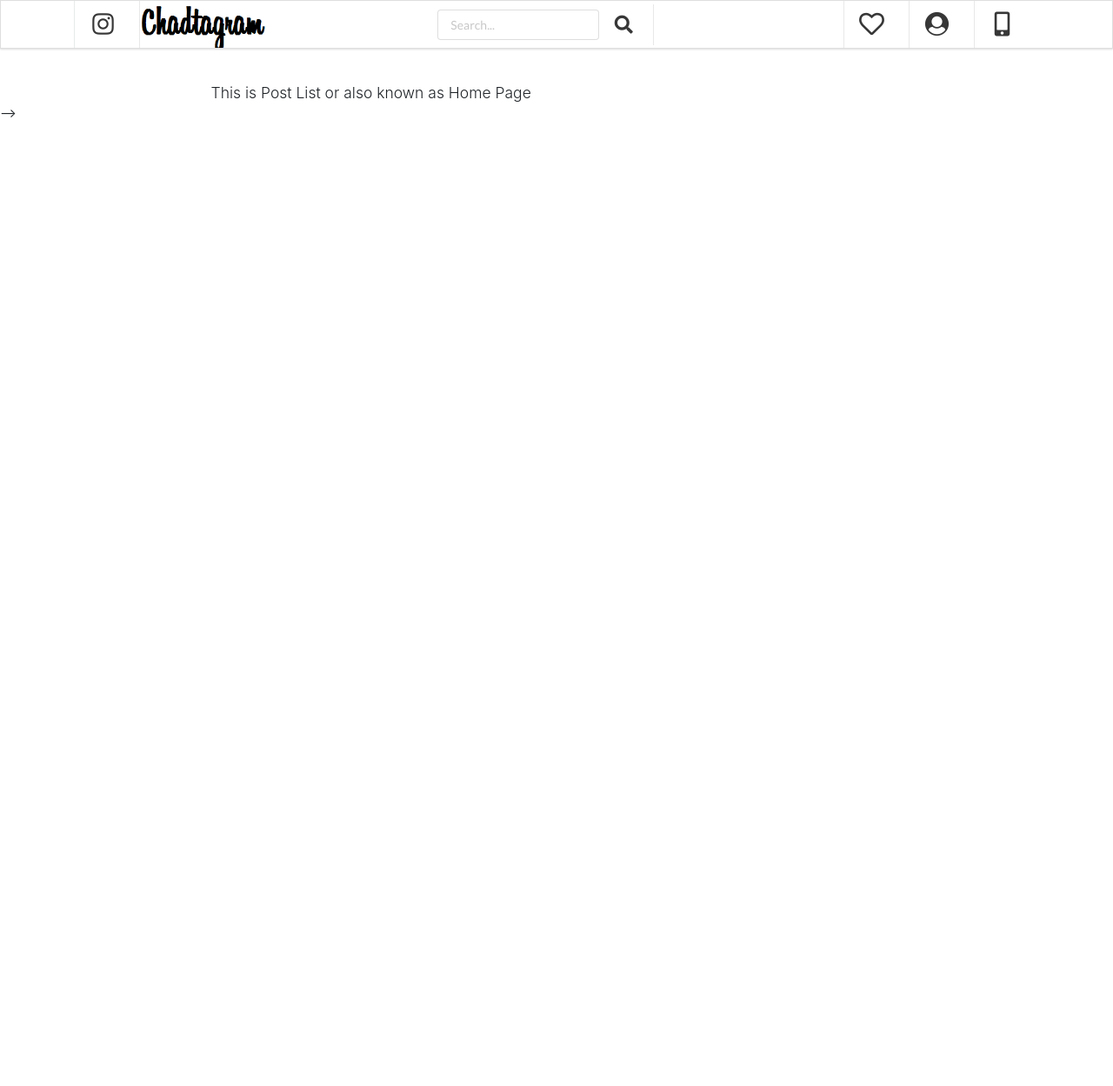
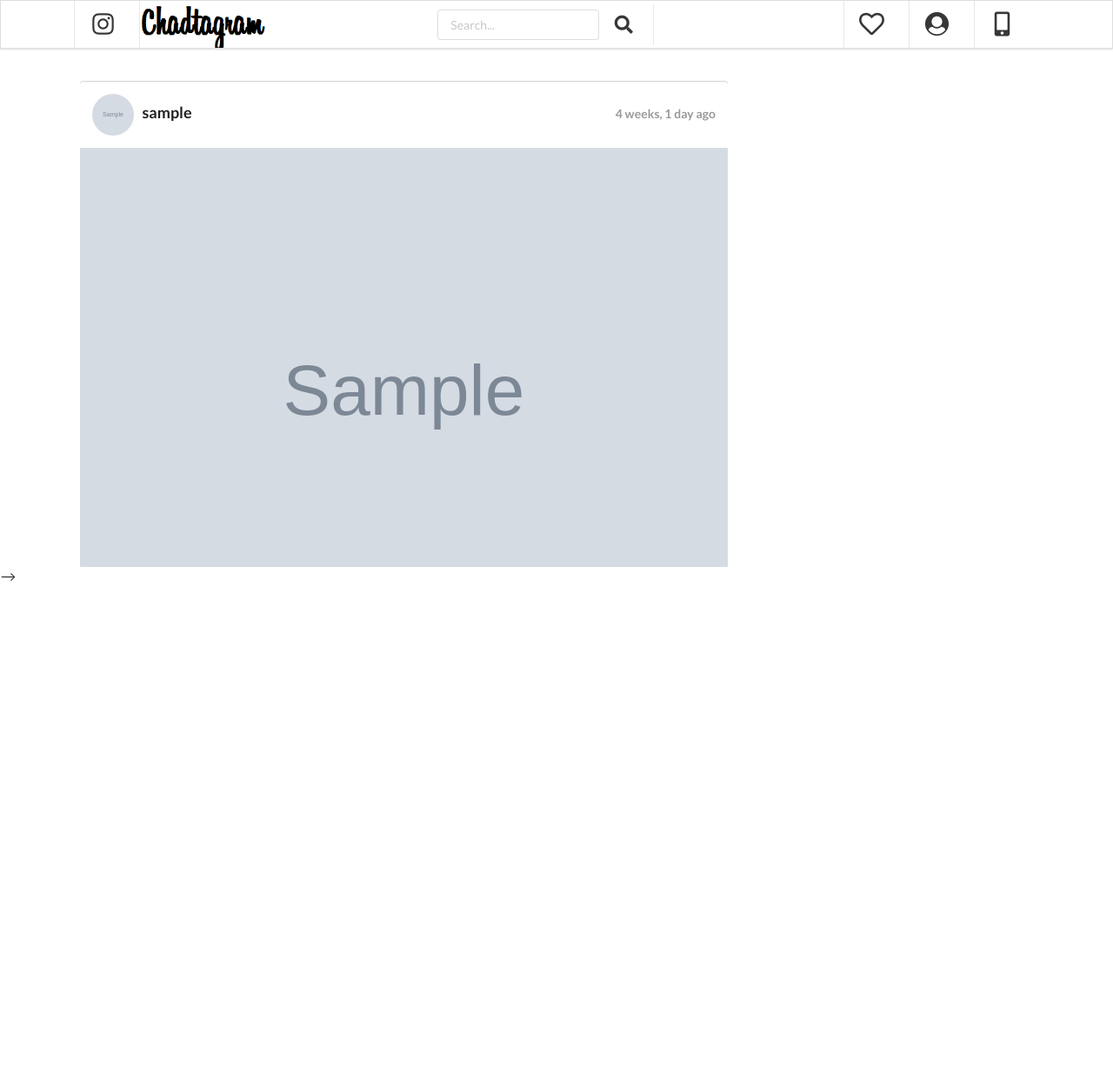
Before and after one commit to SonKatarina23/Chadtagram, a Django app: page / in a window 1280 px wide. Shown: the whole page at 87% size. Run offline with Django 3.2, Linux system fonts and the light colour scheme; tables that the repository leaves empty hold one stand-in row (values such as "Sample post"); grey boxes marked "Sample" are stand-in pictures; some libraries are stand-ins or nearby versions.

Commit message:
Home Page for Chadtagram

```diff
--- a/ChadProject/ChadProject/settings.py
+++ b/ChadProject/ChadProject/settings.py
@@ -37,6 +37,8 @@ INSTALLED_APPS = [
     'django.contrib.sessions',
     'django.contrib.messages',
     'django.contrib.staticfiles',
+
+    'django.contrib.humanize',
 
     'Accounts',
     'Post'
--- a/ChadProject/Post/models.py
+++ b/ChadProject/Post/models.py
@@ -23,6 +23,8 @@ class Post(models.Model):
         return f'Post [{self.id}]'
 
 
+
+
 class Comment(models.Model):
     id = models.UUIDField(primary_key=True, default=uuid4, editable=False)
     owner = models.ForeignKey(
--- a/ChadProject/Post/templates/Post/PostList.html
+++ b/ChadProject/Post/templates/Post/PostList.html
@@ -2,9 +2,101 @@
 
 {% block title %}Chadtagram{% endblock title %}
 
+{% block content %}
+<div class="ui container">
+  <div class="ui grid">
+    <div class="eleven wide column">
+      <div id="scroll">
+        <!-- POST LIST -->
+        <section id="post-list">
+          <!-- SAMPLE POST 1 -->
+          {% if post_list %}
+            {% for post in post_list %}
+            <section id="single-post">
+              <div class="ui centered card fluid mt-5" id="single-post">
+                <!-- POST HEADING -->
+                <div class="item my-3 ml-3">
+                  <div class="content">
+                    <div class="right floated">
+                      <p class="ui large meta header mr-3 mt-3">
+                        {{post.created_at|timesince}} ago
+                      </p>
+                    </div>
+                    <div class="ui image">
+                      <a href="">
+                        <img
+                          class="ui avatar massive image"
+                          src="{{post.owner.profile_picture.url}}"
+                          alt="{{post.owner.username}}"
+                        />
+                      </a>
+                      <a href="" class="ui big header">{{post.owner.username}}</a>
+                    </div>
+                  </div>
+                </div>
 
-{% block content %}
-<div class="col-md-8 text-center mt-5">
-  <p class="lead">This is Post List or also known as Home Page</p>
+                <!-- POST IMAGE -->
+                <div class="image">
+                  <img src="{{post.photo.url}}" class="ui big image" alt="" />
+                </div>
+
+                <!-- LIKE, COMMENT, CAPTIONS -->
+                <div class="content">
+                  <i class="heart outline like big icon mr-3"></i>
+                  <i class="comment outline like big icon"></i>
+                </div>
+                <div class="content">
+                  <p class="ui small header mb-3">{{post.liked_by.count}} likes</p>
+                  <div class="description">
+                    <strong>{{post.owner.username}}</strong>
+                    {{post.captions}}
+                  </div>
+                </div>
+
+                <!-- COMMENTS -->
+                {% if post.comments %}
+                  <div class="extra content">
+                    <!-- Comment Count -->
+                    <div class="mb-3">
+                      <a href="" class="ui tiny">
+                        View {{post.comments.count}} comment{{post.comments.count|pluralize}}
+                      </a>
+                    </div>
+                  </div>
+                  {% for comment in post.comments.all  %}
+                     <!-- Individual Comment -->
+                     <div class="description mb-3">
+                      <strong>{{comment.owner.username}}</strong>
+                      {{comment.comment}}
+                    </div>
+                  {% endfor %}
+                {% endif %}
+
+
+                <!-- ADD COMMENT -->
+                <div class="extra content">
+                  <div class="ui medium form mb-4">
+                    <div class="ui fluid transparent action input">
+                      <input type="text" placeholder="Add Comment..." />
+                      <a href="" class="ui tiny ml-3 meta">Post</a>
+                    </div>
+                  </div>
+                </div>
+              </div>
+              <div class="ui huge horizontal divider header"></div>
+            </section>
+
+            {% endfor %}
+
+          {% else %}
+            <p class="text-lead">There is no post to show</p>
+          {% endif %}
+
+
+        </section>
+      </div>
+    </div>
+  </div>
+  <div class="five wide column" id="right-side"></div>
 </div>
 {% endblock content %}
--- a/ChadProject/Post/urls.py
+++ b/ChadProject/Post/urls.py
@@ -4,5 +4,5 @@ from . import views
 app_name = 'Post'
 
 urlpatterns = [
-    path('', views.home, name='home')
+    path('', views.PostList.as_view(), name='post-list')
 ]
--- a/ChadProject/Post/views.py
+++ b/ChadProject/Post/views.py
@@ -1,5 +1,8 @@
 from django.shortcuts import render
-from django.http import HttpResponse
+from django.views.generic import ListView, DetailView
+from . models import Post, Comment
 
-def home(request) :
-  return render(request, 'Post/PostList.html')
+class PostList(ListView) :
+  model = Post
+  template_name = 'Post/PostList.html'
+  context_object_name = 'post_list'
```
Also changed, not shown: ChadProject/Post/templates/Post/PostDetai.html (added, +10 -0 lines).
